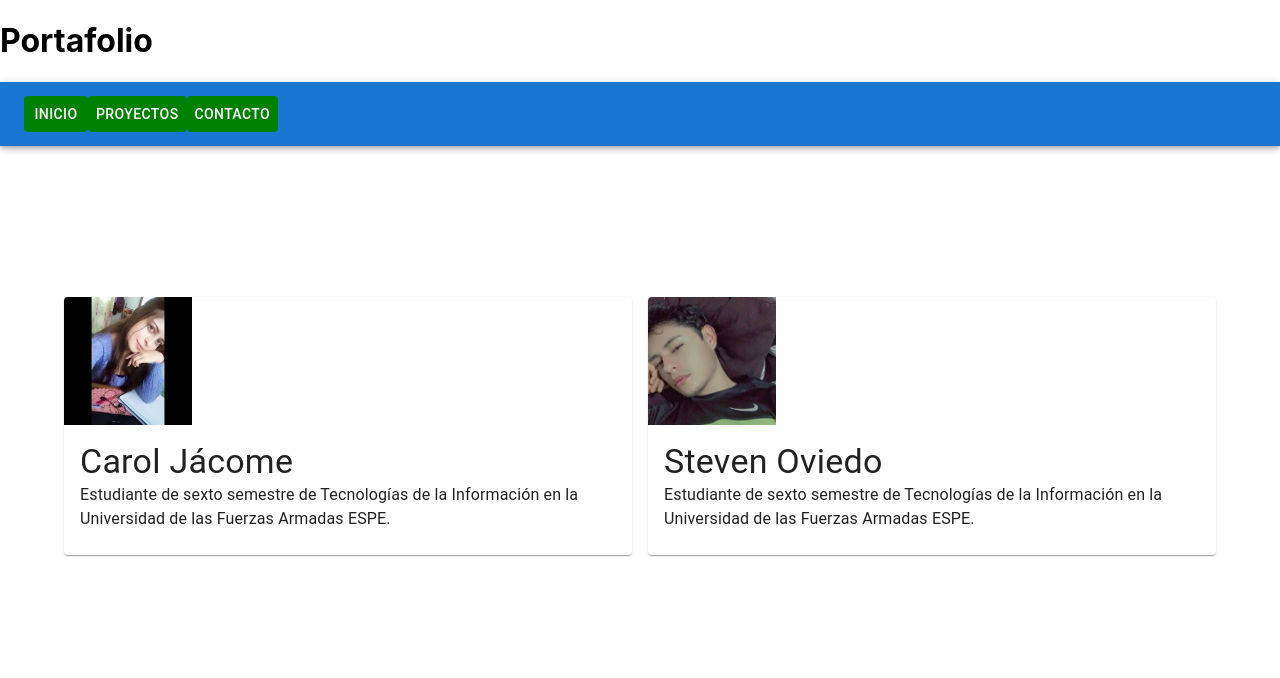
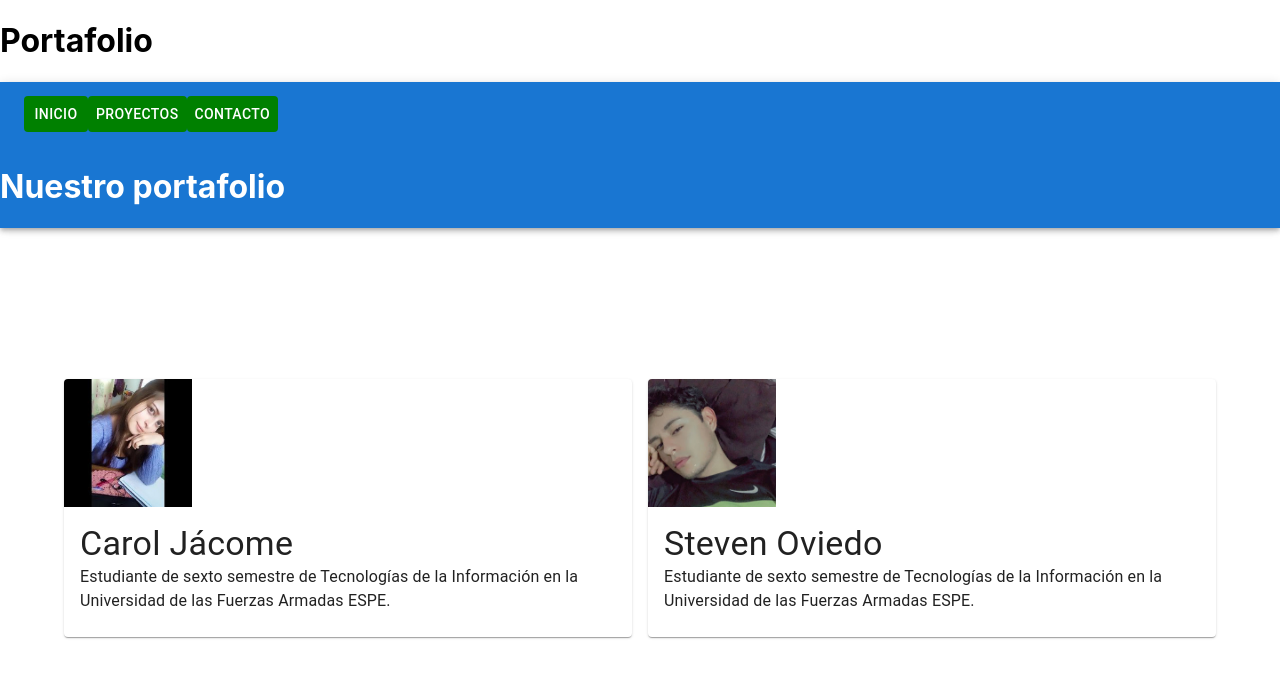
Before and after one commit to cdjacome2/portafolio_jacome_oviedo-con-materialui, a React (Create React App) app: page / in a window 1280 px wide. Shown: the top 678 px of the page. Built offline with nearby package versions, Linux system fonts and the light colour scheme.

Commit message:
Update Navbar.jsx

```diff
--- a/src/components/Navbar.jsx
+++ b/src/components/Navbar.jsx
@@ -27,6 +27,7 @@ function Navbar() {
           <MyStyledButton>Contacto</MyStyledButton>
         </Link>
       </Toolbar>
+      <h1>Nuestro portafolio</h1>
     </AppBar>
   );
 }
```
